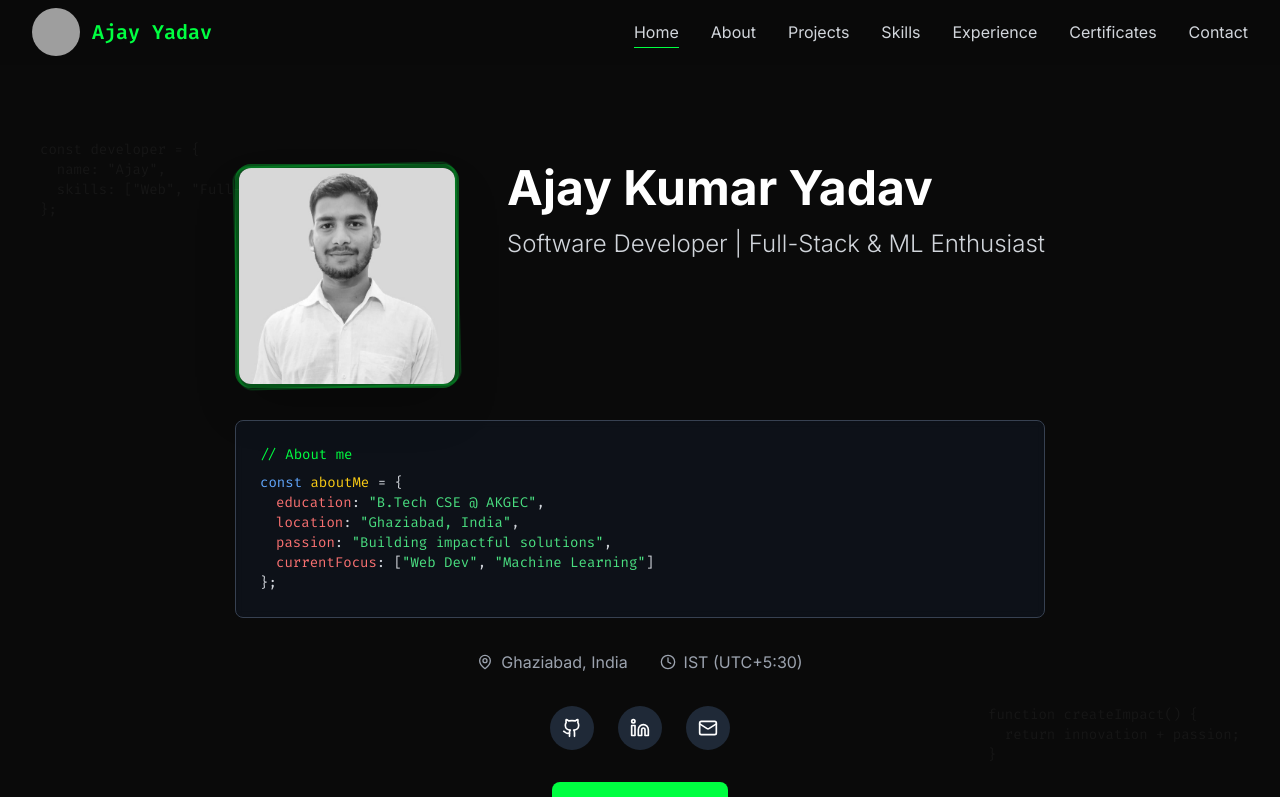
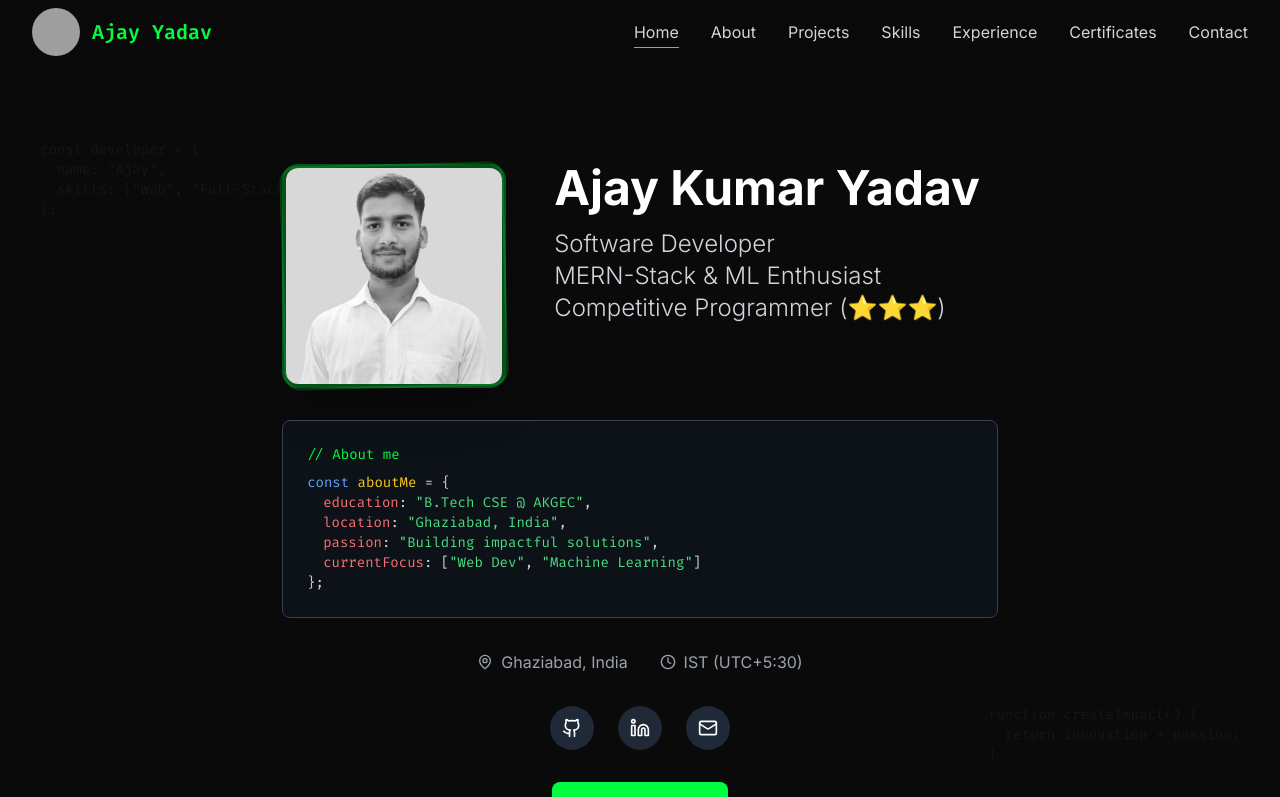
Before and after one commit to GitAjayYadavHub/Portfolio, a React (Vite) app: page / in a window 1280 px wide. Shown: the top 797 px of the page. Built offline with nearby package versions, Linux system fonts and the light colour scheme; grey boxes are pictures that could not be loaded; the HTML template or start-up script is replaced by a standard one.

Commit message:
Update Hero component description text

```diff
--- a/src/components/Hero.jsx
+++ b/src/components/Hero.jsx
@@ -117,7 +117,9 @@ const Hero = () => {
                 animate={{ opacity: 1 }}
                 transition={{ delay: 1.2 }}
               >
-                Software Developer | Full-Stack & ML Enthusiast
+                Software Developer <br />
+                MERN-Stack & ML Enthusiast <br />
+                Competitive Programmer (⭐⭐⭐)
               </motion.p>
             </div>
           </div>
```
